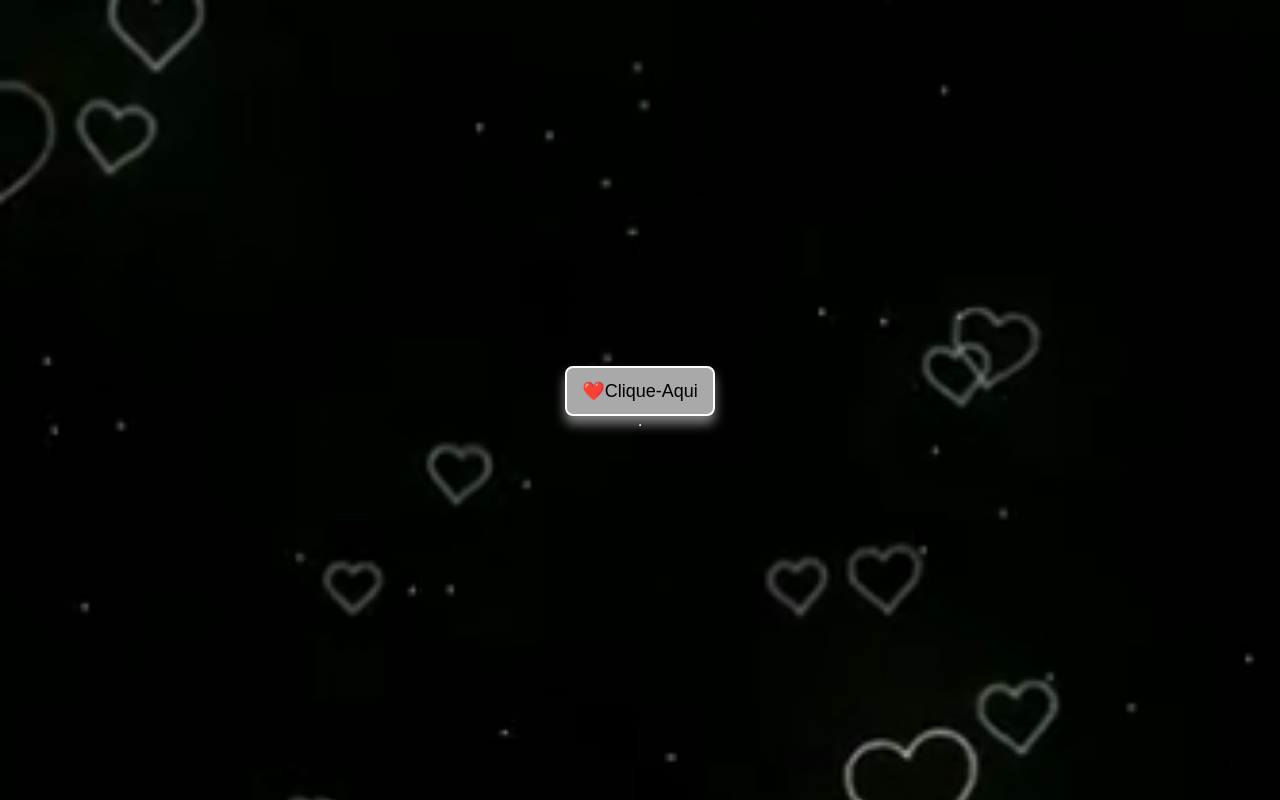
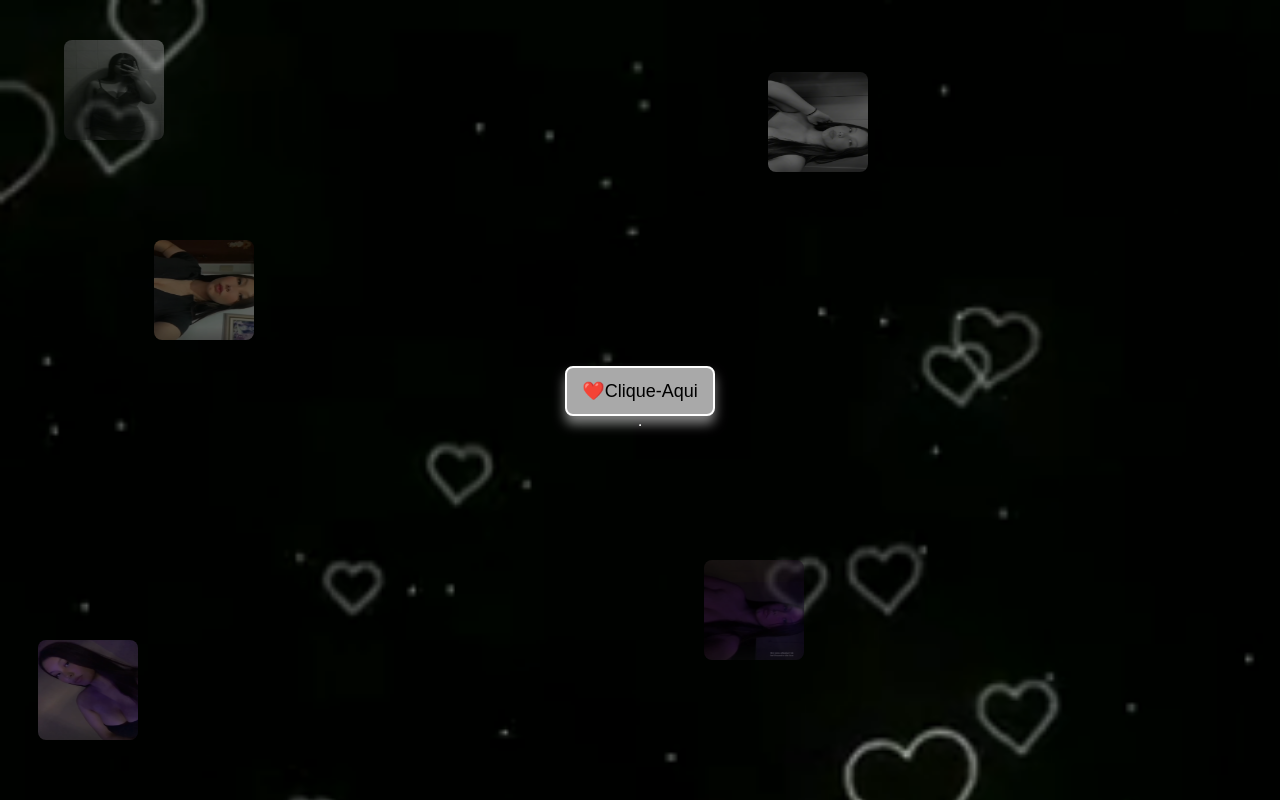
Before and after one commit to paulo12317/DiaDosNamorados, a plain HTML site: page index.html in a window 1280 px wide. Drawn offline with Linux system fonts and the light colour scheme.

Commit message:
Versão 1.0

```diff
--- a/index.html
+++ b/index.html
@@ -7,7 +7,12 @@
     <link rel="stylesheet" href="./projeto-Meu-Amor/stylr.css">
 </head>
 <body>
+    <img class="mvd" id="myLove1" src="./projeto-Meu-Amor/img/myLove1.png" alt="Foto Da Minha Vida">
+    <img class="mvd" id="myLove2" src="./projeto-Meu-Amor/img/myLove2.png" alt="Foto Da Minha Vida">
     <button id="click-here" onclick="clickInicial()">❤️Clique-Aqui</button>
+    <img class="mvd" id="myLove5" src="./projeto-Meu-Amor/img/myLove5.png" alt="Foto da minha vida">
+    <img class="mvd" id="myLove3" src="./projeto-Meu-Amor/img/myLove3.png" alt="Foto Da Minha Vida">
+    <img class="mvd" id="myLove4" src="./projeto-Meu-Amor/img/myLove4.png" alt="Foto da Minha Vida">
     <div id="heart-container"></div>
     <div id="player" class="player">
         <div class="musica-info">
--- a/projeto-Meu-Amor/script.js
+++ b/projeto-Meu-Amor/script.js
@@ -9,11 +9,19 @@ const img =  document.getElementById('imagem');
 const crono = document.getElementById('crono');
 const texto = document.getElementById('textoMvd');
 const botao = document.getElementById('click-here');
-const heart = document.getElementById('heart-container')
+const heart = document.getElementById('heart-container');
+const myLove1 = document.getElementById('myLove1');
+const myLove2 = document.getElementById('myLove2');
+const myLove3 = document.getElementById('myLove3');
+const myLove4 = document.getElementById('myLove4');
 
 let isPlaying = false;
 
 function clickInicial() {
+    myLove1.style.display = 'none'
+    myLove2.style.display = 'none'
+    myLove3.style.display = 'none'
+    myLove4.style.display = 'none'
     heart.style.display = 'block'
     player.style.display = 'block';
     img.style.display = 'block';
--- a/projeto-Meu-Amor/stylr.css
+++ b/projeto-Meu-Amor/stylr.css
@@ -178,3 +178,37 @@ body {
     opacity: 0;
     }
 }
+
+.mvd{
+    width: 100px;
+    height: 100px;
+    opacity: 0.5;
+    position: absolute;
+    border-radius: 8px;
+}
+
+#myLove1{
+    top: 5%;
+    left: 5%;
+    transform: rotateX('10deg');
+}
+
+#myLove2{
+    top: 9%;
+    left: 60%;
+}
+
+#myLove3{
+    top: 80%;
+    left: 3%;
+}
+
+#myLove4{
+    top: 70%;
+    left: 55%;
+}
+
+#myLove5{
+    top: 30%;
+    left: 12%;
+}
```
Also changed, not shown: projeto-Meu-Amor/img/myLove1.png (added), projeto-Meu-Amor/img/myLove2.png (added), projeto-Meu-Amor/img/myLove3.png (added), projeto-Meu-Amor/img/myLove4.png (added), projeto-Meu-Amor/img/myLove5.png (added).
